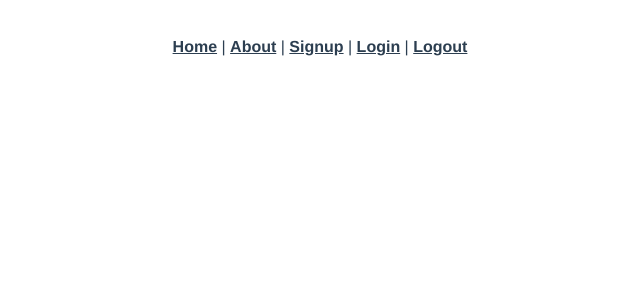
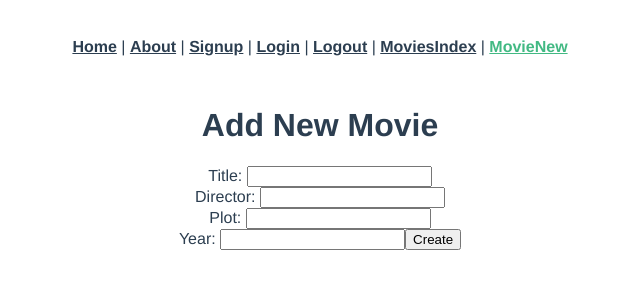
Before and after one commit to sarahrobinson-1235/Movie_vue_app, a Vue app: page /movies/new in a window 1280 px wide. Shown: the top 300 px of the page, without its empty margins (320-960 px from the left). Built offline with nearby package versions, Linux system fonts and the light colour scheme.

Commit message:
adds vue crud index, new, and starts  show page

```diff
--- a/src/App.vue
+++ b/src/App.vue
@@ -5,7 +5,9 @@
       <router-link to="/about">About</router-link> |
       <router-link to="/signup">Signup</router-link> |
       <router-link to="/login">Login</router-link> |
-      <router-link to="/logout">Logout</router-link>
+      <router-link to="/logout">Logout</router-link> |
+      <router-link to="/movies">MoviesIndex</router-link> |
+      <router-link to="/movies/new">MovieNew</router-link>
     </div>
     <router-view />
   </div>
--- a/src/router/index.js
+++ b/src/router/index.js
@@ -4,6 +4,9 @@ import Home from "../views/Home.vue";
 import Signup from "../views/Signup.vue";
 import Login from "../views/Login.vue";
 import Logout from "../views/Logout.vue";
+import MoviesIndex from "../views/MoviesIndex.vue";
+import MoviesNew from "../views/MoviesNew.vue";
+import MoviesShow from "../views/MoviesShow.vue";
 
 Vue.use(VueRouter);
 
@@ -22,9 +25,36 @@ const routes = [
     component: () =>
       import(/* webpackChunkName: "about" */ "../views/About.vue")
   },
-  { path: "/signup", name: "signup", component: Signup },
-  { path: "/login", name: "login", component: Login },
-  { path: "/logout", name: "logout", component: Logout }
+  {
+    path: "/signup",
+    name: "signup",
+    component: Signup
+  },
+  {
+    path: "/login",
+    name: "login",
+    component: Login
+  },
+  {
+    path: "/logout",
+    name: "logout",
+    component: Logout
+  },
+  {
+    path: "/movies",
+    name: "movies-index",
+    component: MoviesIndex
+  },
+  {
+    path: "/movies/new",
+    name: "movies-new",
+    component: MoviesNew
+  },
+  {
+    path: "/movies/show",
+    name: "movies-show",
+    component: MoviesShow
+  }
 ];
 
 const router = new VueRouter({
--- /dev/null
+++ b/src/views/MoviesIndex.vue
@@ -0,0 +1,35 @@
+<template>
+  <div class="movies-index">
+    <div v-for="movie in movies" v-bind:key="movie.id">
+      <h1>{{ movie.title }}</h1>
+      <p>Year: {{ movie.year }} </p>
+      <p>Plot: {{ movie.plot }} </p>
+      <p>Director: {{ movie.director }} </p>
+      <router-link to="/movies/show">More Info</router-link>
+    </div>
+  </div>
+</template>
+
+<script>
+import axios from "axios";
+
+export default {
+  data: function () {
+    return {
+      movies: [],
+    };
+  },
+  created: function () {
+    axios
+      .get("/api/movies")
+      .then((response) => {
+        console.log(response.data);
+        this.movies = response.data;
+      })
+      .catch((error) => {
+        console.log(error.response.data.errors);
+      });
+  },
+  methods: {},
+};
+</script>
--- /dev/null
+++ b/src/views/MoviesNew.vue
@@ -0,0 +1,50 @@
+<template>
+  <div class="movies-new">
+    <form v-on:submit.prevent="createMovie()">
+    <h1>Add New Movie</h1>
+    Title: <input type="text" v-model="title">
+    <br>
+    Director: <input type="text" v-model="director">
+    <br>
+    Plot: <input type="text" v-model="plot">
+    <br>
+    Year: <input type="text" v-model="year">
+    <input type="submit" class="btn btn-primary" value="Create" />
+    </form>
+  </div>
+</template>
+
+<script>
+import axios from "axios";
+
+export default {
+  data: function () {
+    return {
+      title: "",
+      director: "",
+      year: "",
+      plot: "",
+      errors: [],
+    };
+  },
+  methods: {
+    createMovie: function () {
+      var params = {
+        title: this.title,
+        director: this.director,
+        year: this.year,
+        plot: this.plot,
+      };
+      axios
+        .post("api/movies", params)
+        .then((response) => {
+          console.log(response.data);
+          this.$router.push("/movies");
+        })
+        .catch((error) => {
+          console.log(error.response.data.errors);
+        });
+    },
+  },
+};
+</script>
--- /dev/null
+++ b/src/views/MoviesShow.vue
@@ -0,0 +1,34 @@
+<template>
+  <div class="movies-show">
+
+      <h1>{{ movie.title }}</h1>
+      <p>Year: {{ movie.year }} </p>
+      <p>Plot: {{ movie.plot }} </p>
+      <p>Director: {{ movie.director }} </p>
+
+  </div>
+</template>
+
+<script>
+import axios from "axios";
+
+export default {
+  data: function () {
+    return {
+      movie: {},
+    };
+  },
+  created: function () {
+    axios
+      .get(`/api/movies/${this.$route.params.id}`)
+      .then((response) => {
+        this.movie = response.data;
+        console.log(this.movie);
+      })
+      .catch((error) => {
+        console.log(error.response.data.errors);
+      });
+  },
+  methods: {},
+};
+</script>
```
